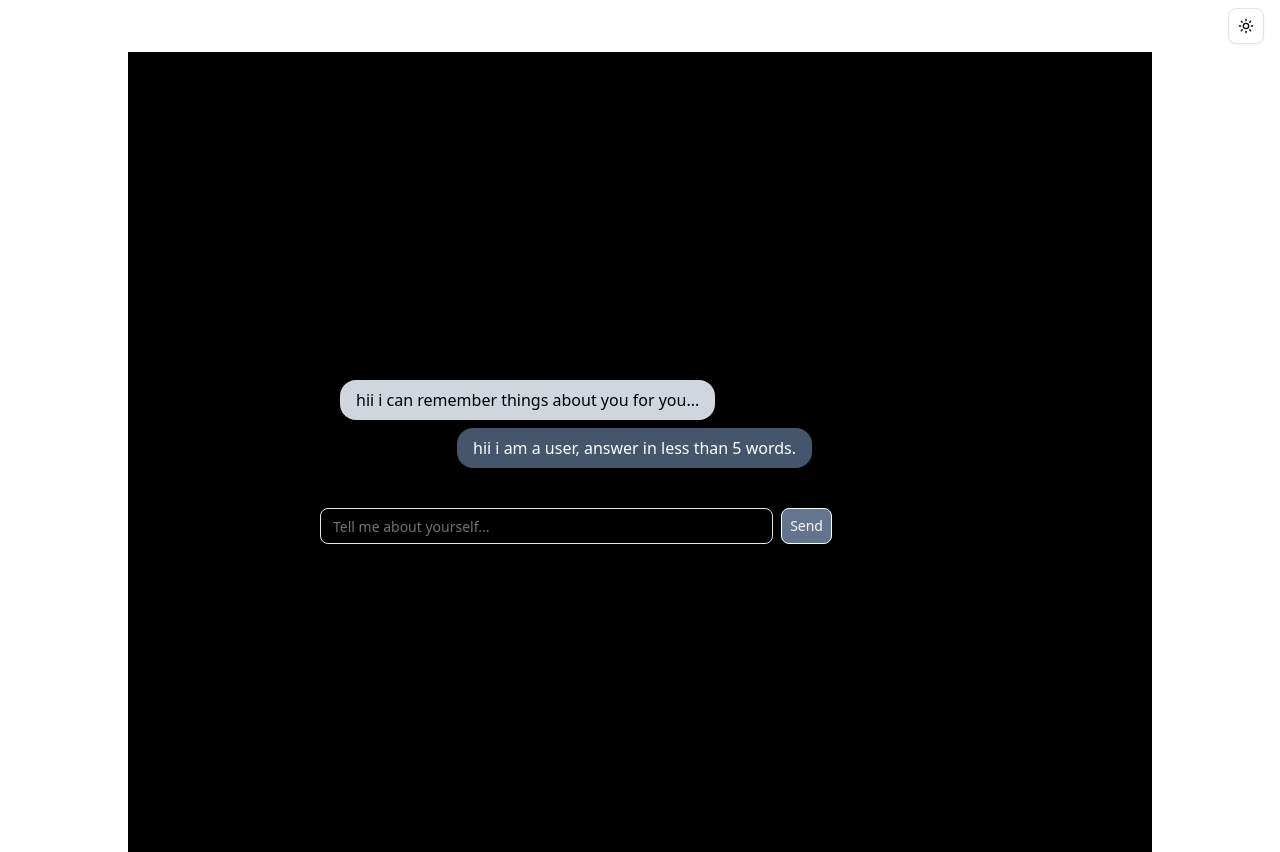
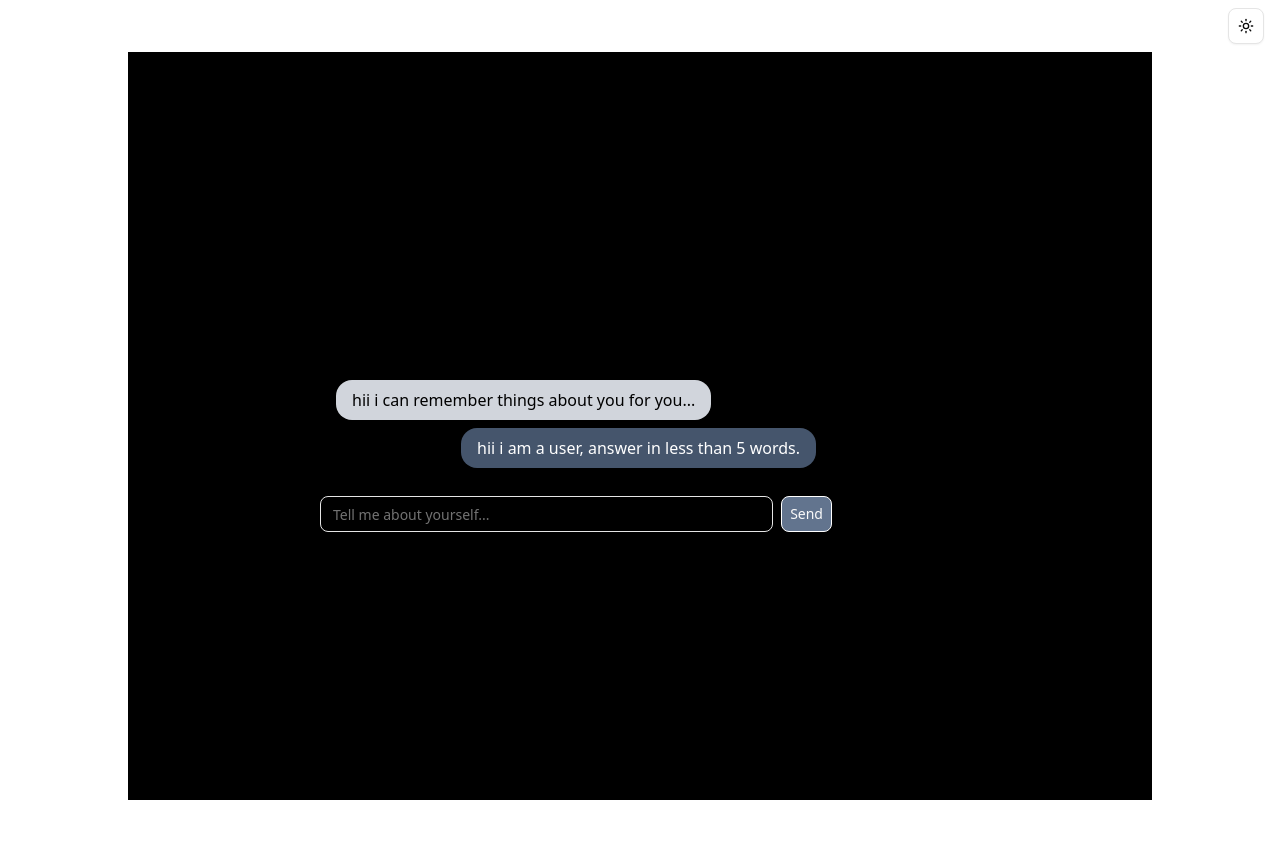
Before and after one commit to Siddhi-sahu/Memory-chatbot, a Next.js app: page / in a window 1280 px wide. After the commit the page ends 800 px from the top, so only its background shows below. Built offline with nearby package versions, Linux system fonts and the light colour scheme.

Commit message:
fix UI issues

```diff
--- a/src/app/layout.tsx
+++ b/src/app/layout.tsx
@@ -35,11 +35,7 @@ export default function RootLayout({
             enableSystem
             disableTransitionOnChange
           >
-            <div className="flex items-center px-4 py-2">
-              <div className="ml-auto">
-                <ModeToggle />
-              </div>
-             </div>
+
 
              {children}
           </ThemeProvider>
--- a/src/app/page.tsx
+++ b/src/app/page.tsx
@@ -3,8 +3,12 @@ import PromptSection from "@/components/PromptSection";
 
 export default function Home() {
   return (
-    <div className="overflow-y-hidden">
-
+    <div className="h-screen overflow-y-hidden">
+    <div className="flex items-center px-4 py-2">
+        <div className="ml-auto">
+          <ModeToggle />
+         </div>
+        </div>
       <PromptSection/>
     </div>
   );
--- a/src/components/Messages.tsx
+++ b/src/components/Messages.tsx
@@ -18,24 +18,28 @@ const Messages = ({messages}: MessageProps) => {
     if(messagesWindowRef.current){
       messagesWindowRef.current.scrollTop = messagesWindowRef.current.scrollHeight
     }
+  }, [messages])
 
-
-  }, [messages])
   return (
-    <div ref={messagesWindowRef} className="p-4 w-full max-w-lg flex flex-col overflow-y-auto max-h-[calc(100vh - 200px)]">
+    <div className="w-full max-w-lg flex flex-col flex-grow overflow-hidden">
+      <div
+        ref={messagesWindowRef}
+        className="flex flex-col gap-2 overflow-y-auto px-4 py-2 max-h-[60vh]" // Adjust max-height as needed
+      >
         {messages.map((msg, index) => (
           <div
             key={index}
-          className={`m-1 rounded-2xl px-4 py-2 whitespace-pre-wrap break-words max-w-xs sm:max-w-sm md:max-w-md lg:max-w-lg ${
-            msg.type === 'human'
-              ? 'bg-slate-600 text-white ml-auto'
-              : 'bg-gray-300 text-black mr-auto'
+            className={`rounded-2xl px-4 py-2 whitespace-pre-wrap break-words max-w-xs sm:max-w-sm md:max-w-md lg:max-w-lg ${
+              msg.type === "human"
+                ? "bg-slate-600 text-white ml-auto"
+                : "bg-gray-300 text-black mr-auto"
             }`}
           >
             {msg.text}
           </div>
         ))}
       </div>
+    </div>
 
   )
 }
--- a/src/components/PromptSection.tsx
+++ b/src/components/PromptSection.tsx
@@ -1,10 +1,10 @@
 "use client"
-import React, { useEffect, useState } from 'react';
+import React, { useState } from 'react';
 import Messages from './Messages';
 import { Input } from "@/components/ui/input"
 import { Button } from "@/components/ui/button"
 import { MessageType } from './Messages';
-//scroll down to the bottom
+//fix chain issue  TODO
 const PromptSection = () => {
     const [messages, setMessages] = useState<MessageType[]>([{
         text: "hii i can remember things about you for you...",
@@ -14,12 +14,9 @@ const PromptSection = () => {
         type: "human"
     }
 ]);
-    const [prompt, setPrompt] = useState<string | null>(null);
+    const [prompt, setPrompt] = useState<string>("");
     const [warning, setWarning] = useState<string | null>(null);
 
-    useEffect(()=>{
-
-    },[messages])
 
     const handleInputChange = (e: React.ChangeEvent<HTMLInputElement>) => {
         setPrompt(e.target.value);
@@ -54,17 +51,16 @@ const PromptSection = () => {
                 console.log("data: ",data);
                 return;
             };
-            //push prompt and ai response?
-            // console.log("response from ai ", response);
             setMessages((prevMessages) => [...prevMessages, { text: prompt, type: "human"},
                 {
                     text: response.text.response,
                     type: "ai"
                 }
             ]);
+
             setPrompt("");
             setWarning("");
-            console.log("prompt after sybmit: ",prompt)
+
         }catch(e){
             console.error(e);
             console.log("Error while submitting to /memory");
@@ -72,7 +68,9 @@ const PromptSection = () => {
             return;
         };
 
-    }
+    };
+
+
     return (
         <div className=" h-screen flex justify-center ">
         <div className="flex max-w-5xl w-full mx-auto bg-black">
@@ -83,7 +81,7 @@ const PromptSection = () => {
                 </div>
 
                  <div className="flex w-full max-w-lg justify-center items-center gap-2">
-                    <Input placeholder="Tell me about yourself..." onChange={handleInputChange} onKeyDown={handlekeySubmit}/>
+                    <Input placeholder="Tell me about yourself..." value={prompt} onChange={handleInputChange} onKeyDown={handlekeySubmit}/>
 
                     <Button type='submit' className='bg-slate-500 border border-white px-2 py-1 rounded-md'  onClick={handleSubmit} >
                      Send
```
Lines whose indentation alone changed are shown as unchanged.
